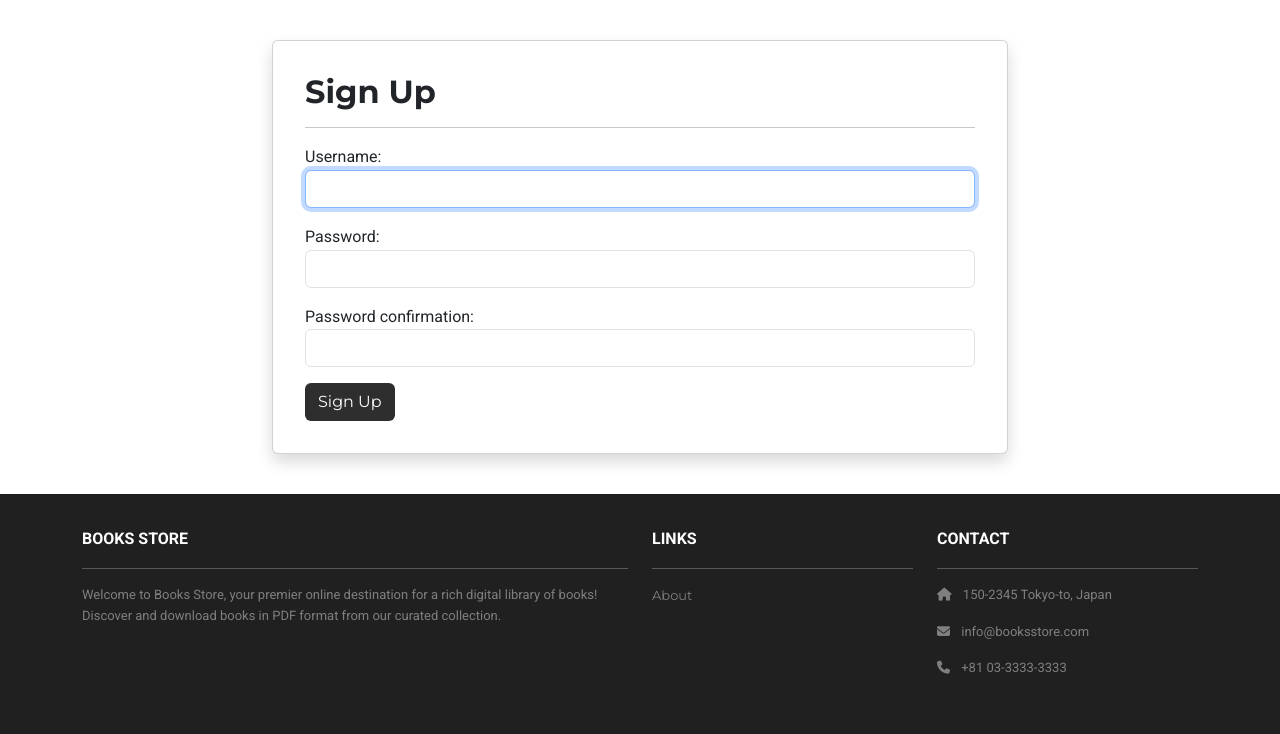
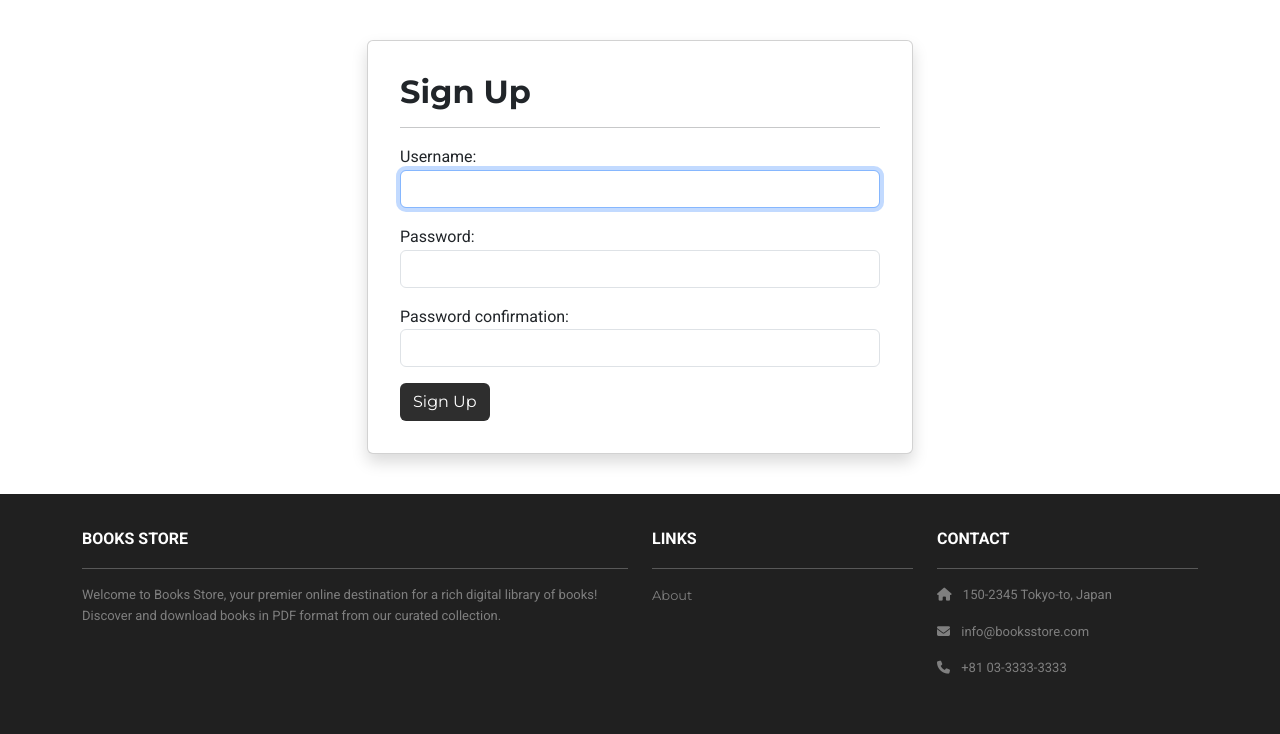
Before and after one commit to prabhu9652/Django-bookstack, a Django app: page /accounts/signup in a window 1280 px wide. Shown: the part 82-816 px from the top of the page. Run offline with Django 5.2, Linux system fonts and the light colour scheme; some libraries are stand-ins or nearby versions.

Commit message:
Update column classes in signup template

```diff
--- a/accounts/templates/accounts/signup.html
+++ b/accounts/templates/accounts/signup.html
@@ -3,7 +3,7 @@
 <div class="p-3 mt-4">
   <div class="container">
     <div class="row justify-content-center">
-      <div class="col-md-8">
+      <div class="col-12 col-sm-10 col-md-8 col-lg-6">
         <div class="card shadow p-3 mb-4 rounded">
           <div class="card-body">
             <h2>Sign Up</h2>
```
